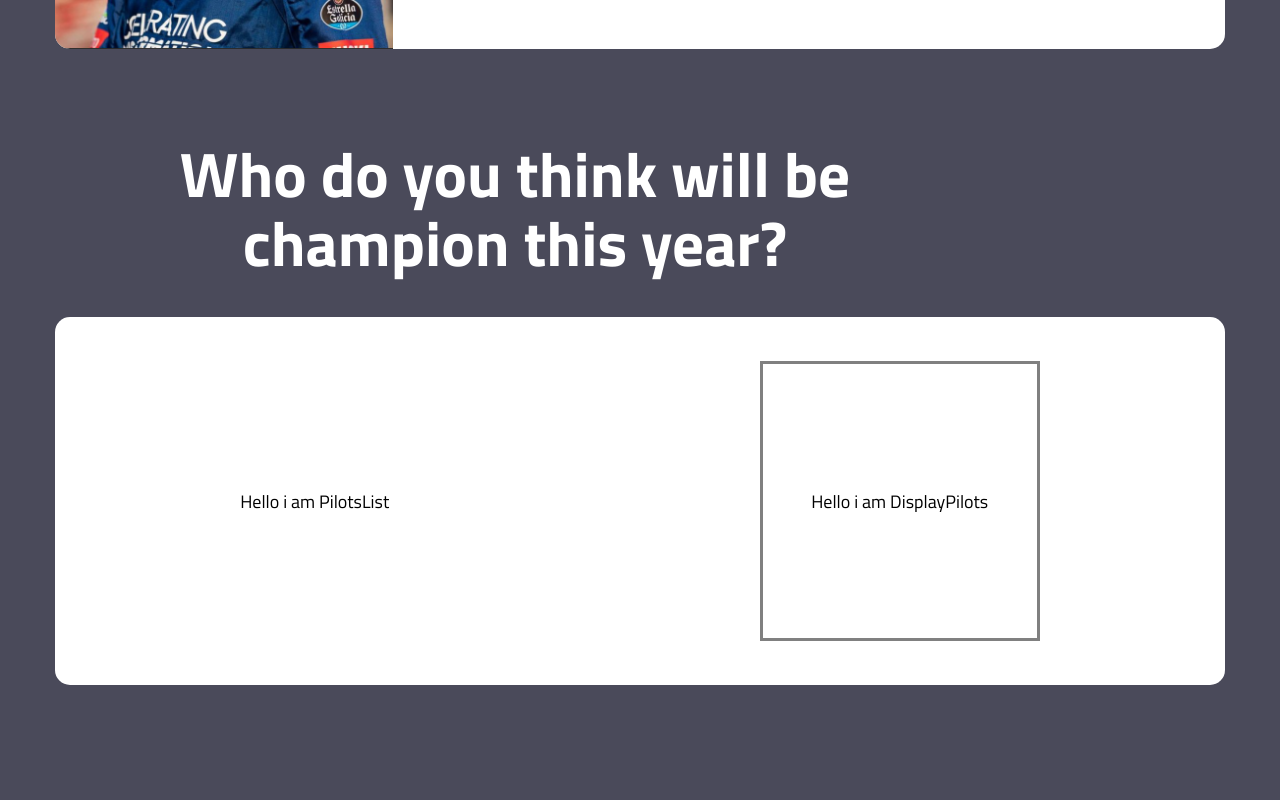
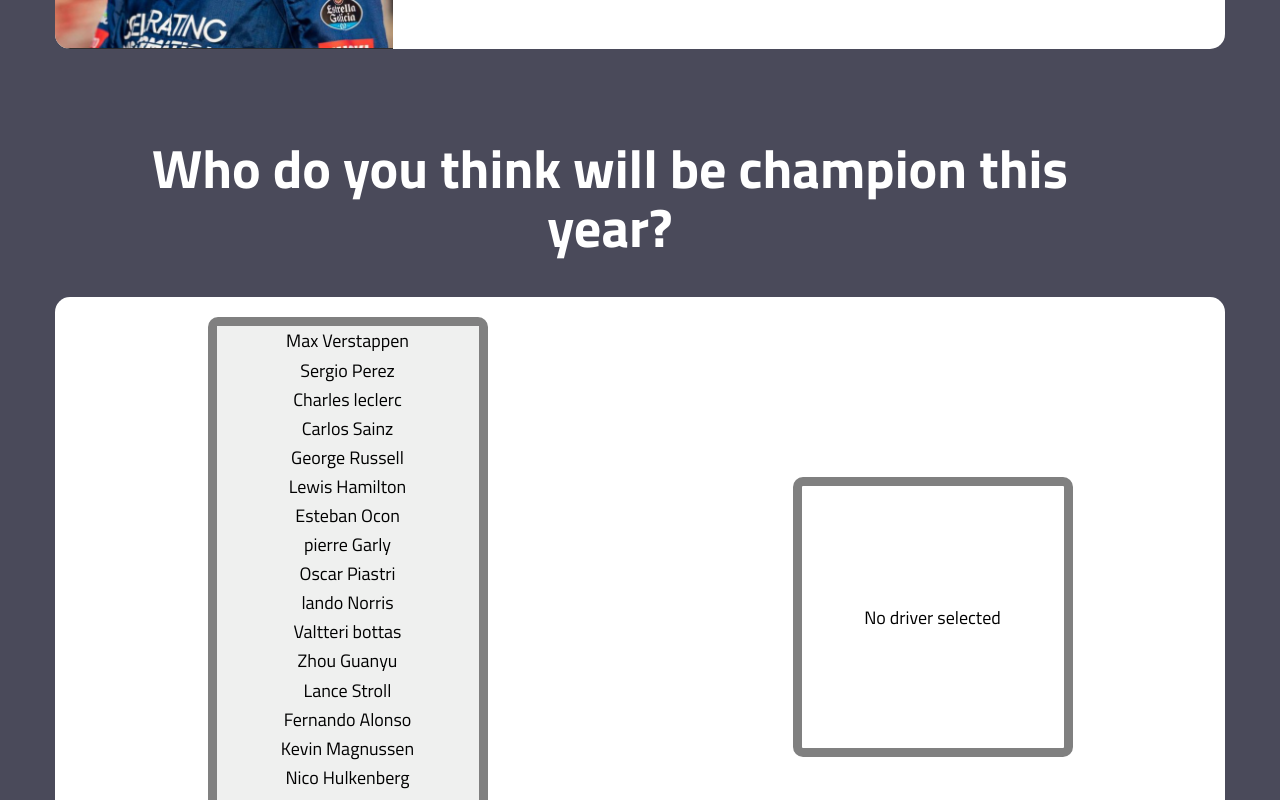
Before and after one commit to yormanamaro/Pilot-F1-2023, a React (Create React App) app: page / in a window 1280 px wide. Shown: the part 2260-3060 px from the top of the page. Before the commit the page ends 2995 px from the top, so only its background shows below. Built offline with nearby package versions, Linux system fonts and the light colour scheme.

Commit message:
Joining components of section two

```diff
--- a/src/App.jsx
+++ b/src/App.jsx
@@ -50,7 +50,7 @@ function App() {
 
         <div>
 
-          <h1 className='title'>Who do you think will be champion this year?</h1>
+          <h1 className='titleTwo'>Who do you think will be champion this year?</h1>
           <div className='containerChampions'>
 
             <PilotsList
--- a/src/components/DisplayPilots/DisplayPilots.jsx
+++ b/src/components/DisplayPilots/DisplayPilots.jsx
@@ -4,7 +4,9 @@ import s from './style.module.css'
 const DisplayPilots = (props) => {
   return (
     <div className={s.container}>
-      Hello i am DisplayPilots
+      {props.pilot
+        ? `Champions 2023: ${props.pilot}`
+        : 'No driver selected'}
     </div>
   )
 }
--- a/src/components/DisplayPilots/style.module.css
+++ b/src/components/DisplayPilots/style.module.css
@@ -1,8 +1,9 @@
 .container {
     height: 280px;
     width: 280px;
-    border: solid 3px grey;
+    border: solid 9px grey;
     display: flex;
     justify-content: center;
     align-items: center;
+    border-radius: 10px;
 }
--- a/src/components/PilotsList/PilotsList.jsx
+++ b/src/components/PilotsList/PilotsList.jsx
@@ -1,11 +1,22 @@
 import React from 'react'
+import PilotsListItem from '../PilotsListItem/PilotsListItem'
+import { PILOTS_2023 } from './datapilot'
+import s from './style.module.css'
 
-const PilotsList = () => {
+
+const PilotsList = (props) => {
   return (
-    <div>
-        Hello i am PilotsList
+    <div className={s.container}>
+      {PILOTS_2023.map((pilot) => (
+        <PilotsListItem
+          isSelected={props.pilot === pilot}
+          pilot={pilot}
+          onClick={props.onPilotClick}
+          key={pilot}
+        />
+      ))}
     </div>
   )
-}
+};
 
 export default PilotsList
--- /dev/null
+++ b/src/components/PilotsList/datapilot.js
@@ -0,0 +1,22 @@
+export const PILOTS_2023 =[
+    'Max Verstappen',
+    'Sergio Perez',
+    'Charles leclerc',
+    'Carlos Sainz',
+    'George Russell',
+    'Lewis Hamilton',
+    'Esteban Ocon',
+    'pierre Garly',
+    'Oscar Piastri',
+    'lando Norris',
+    'Valtteri bottas',
+    'Zhou Guanyu',
+    'Lance Stroll',
+    'Fernando Alonso',
+    'Kevin Magnussen',
+    'Nico Hulkenberg',
+    'Nyck De Vries',
+    'Yuki Tsunoda',
+    'Alexander Albon',
+    'logan Sargeant'
+];
--- a/src/components/PilotsList/style.module.css
+++ b/src/components/PilotsList/style.module.css
@@ -0,0 +1,10 @@
+.container {
+    border: 9px solid grey;
+    height: 600px;
+    width: 280px;
+    display: flex;
+    flex-direction: column;
+    align-items: center;
+    justify-content: space-evenly;
+    border-radius: 10px;
+}
--- a/src/components/PilotsListItem/PilotsListItem.jsx
+++ b/src/components/PilotsListItem/PilotsListItem.jsx
@@ -1,9 +1,48 @@
 import React from 'react'
+import { useState } from 'react'
+import s from './style.module.css'
 
-export const PilotsListItem = () => {
+
+const PilotsListItem = (props) => {
+
+  const [isHovered, serIsHover] = useState(false);
+
+  const activate = () => {
+    serIsHover(true);
+  };
+
+  const desactivate = () => {
+    serIsHover(false);
+  };
+
+  const getBackgraundColor = () => {
+    if (isHovered) {
+      return '#a5e9ff';
+    } else {
+      if (props.isSelected) {
+        return '#26baea';
+      } else {
+        return '#eff0ef'
+      }
+    }
+  };
+
+  const onItemClick = () => {
+    props.onClick(props.pilot);
+  };
+
+
+
   return (
-    <div>
-        Hello i am PilotsListItem
+    <div className={s.container}
+      onClick={onItemClick}
+      onMouseEnter={activate}
+      onMouseLeave={desactivate}
+      style={{ backgroundColor: getBackgraundColor() }}
+    >
+      {props.pilot}
     </div>
   )
-}
+};
+
+export default PilotsListItem
--- a/src/components/PilotsListItem/style.module.css
+++ b/src/components/PilotsListItem/style.module.css
@@ -0,0 +1,7 @@
+.container {
+    height: 50px;
+    width: 100%;
+    display: flex;
+    justify-content: center;
+    align-items: center;
+  }
--- a/src/global.css
+++ b/src/global.css
@@ -30,6 +30,16 @@ html, body {
   color: var(--white);
 }
 
+.titleTwo {
+  max-width: 940px;
+  font-size: 3em;
+  font-family: 'Titillium Web', sans-serif;
+  font-weight:700;
+  line-height: 1.1;
+  margin: 40px 95px;
+  color: var(--white);
+}
+
 .App {
   min-height: 100vh;
   display: flex;
@@ -42,7 +52,7 @@ html, body {
 .containerChampions {
   background-color: var(--white);
   width: 1170px;
-  height: 368px;
+  height: 640px;
   margin: 10px 10px 50px;
   display: flex;
   align-items: center;
```
